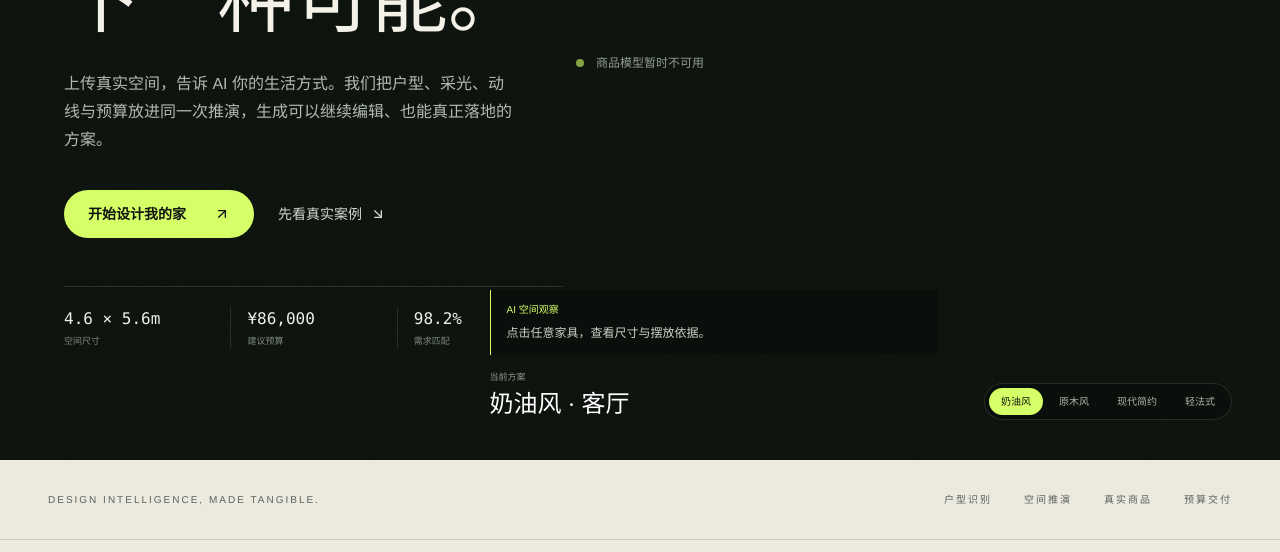
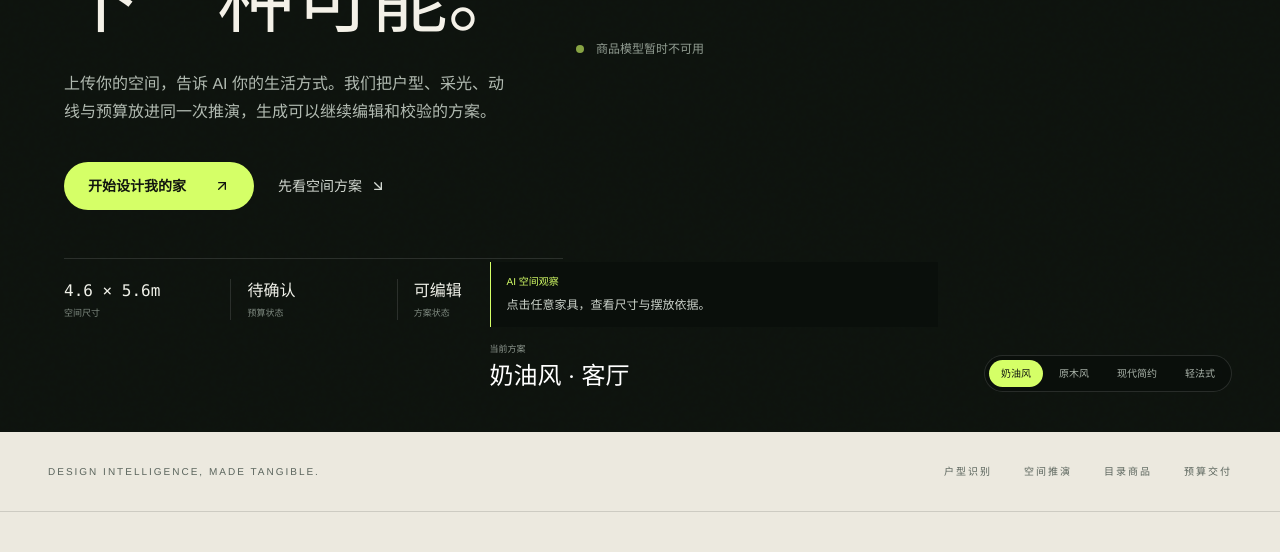
Before and after one commit to zhouyulin123/HausProject, a React (Vite) app in the folder frontend/: page / in a window 1280 px wide. Shown: the part 400-952 px from the top of the page. Built offline with nearby package versions, Linux system fonts and the light colour scheme; no server answers.

Commit message:
fix: 移除首页无证据质量声明

```diff
--- a/frontend/src/components/home/FurnitureModelShowcase.tsx
+++ b/frontend/src/components/home/FurnitureModelShowcase.tsx
@@ -70,10 +70,10 @@ export default function FurnitureModelShowcase() {
               01 / Living model index
             </p>
             <h2 className="mt-6 font-display text-4xl leading-[1.02] sm:text-6xl">
-              家具不等图片，<br />先以真实尺寸存在。
+              家具不等图片，<br />先以明确尺寸存在。
             </h2>
             <p className="mt-7 max-w-md text-sm leading-7 text-[#626c64]">
-              真实尺寸、材质与结构共同构成可进入空间方案的数字家具资产。
+              目录尺寸、材质与结构共同构成可进入空间方案的数字家具资产。
             </p>
           </div>
           <div className="mt-12 flex items-end justify-between gap-6 border-t border-[#1d241f]/15 pt-6">
--- a/frontend/src/components/home/HeroSection.tsx
+++ b/frontend/src/components/home/HeroSection.tsx
@@ -25,12 +25,6 @@ function HeroSceneFallback({ failed = false }: { failed?: boolean }) {
     </div>
   );
 }
-
-const suggestionBySpace: Record<SpaceName, { budget: string; match: string }> = {
-  客厅: { budget: "¥86,000", match: "98.2%" },
-  卧室: { budget: "¥52,000", match: "97.6%" },
-  餐厅: { budget: "¥38,000", match: "96.9%" },
-};
 
 export default function HeroSection() {
   const [space, setSpace] = useState<SpaceName>("客厅");
@@ -64,10 +58,10 @@ export default function HeroSection() {
     const depth = Math.max(...zs) - Math.min(...zs);
     return [
       { value: `${width.toFixed(1)} × ${depth.toFixed(1)}m`, label: "空间尺寸" },
-      { value: suggestionBySpace[space].budget, label: "建议预算" },
-      { value: suggestionBySpace[space].match, label: "需求匹配" },
+      { value: "待确认", label: "预算状态" },
+      { value: "可编辑", label: "方案状态" },
     ];
-  }, [activeScene, space]);
+  }, [activeScene]);
 
   return (
     <section className="home-hero home-grid relative overflow-hidden bg-[#0b0f0c] text-[#f1efe7]">
@@ -118,7 +112,7 @@ export default function HeroSection() {
               下一种可能。
             </h1>
             <p className="mt-6 max-w-md text-sm leading-7 text-[#b2bbb2] sm:mt-8 sm:text-base">
-              上传真实空间，告诉 AI 你的生活方式。我们把户型、采光、动线与预算放进同一次推演，生成可以继续编辑、也能真正落地的方案。
+              上传你的空间，告诉 AI 你的生活方式。我们把户型、采光、动线与预算放进同一次推演，生成可以继续编辑和校验的方案。
             </p>
             <div className="pointer-events-auto mt-7 flex flex-wrap items-center gap-3 sm:mt-9">
               <Link
@@ -132,7 +126,7 @@ export default function HeroSection() {
                 to="/styles"
                 className="inline-flex items-center gap-2 px-3 py-3 text-sm text-[#d2d8d1] transition-colors hover:text-white"
               >
-                先看真实案例
+                先看空间方案
                 <ArrowDownRight className="h-4 w-4" />
               </Link>
             </div>
--- a/frontend/src/lib/homeExperience.ts
+++ b/frontend/src/lib/homeExperience.ts
@@ -9,10 +9,10 @@ export type HomeExperienceStep = {
 };
 
 export const HOME_EXPERIENCE_STEPS: readonly HomeExperienceStep[] = [
-  { id: "scan", index: "01", eyebrow: "空间感知", title: "先读懂空间，\n再谈风格。", description: "识别墙体、门窗、采光与可用尺度，把一张房间照片还原成可推演的数字空间。", metric: { value: "28s", label: "完成空间初步解析" }, annotations: ["南向自然光", "主通道 960mm", "承重墙已锁定"] },
-  { id: "understand", index: "02", eyebrow: "生活建模", title: "设计围绕生活，\n而不是效果图。", description: "把预算、家庭成员、宠物、收纳与日常习惯转换成清晰的设计约束。", metric: { value: "12+", label: "生活维度同步分析" }, annotations: ["三口之家", "有宠物", "高收纳需求"] },
-  { id: "compose", index: "03", eyebrow: "方案生成", title: "让每一次生成，\n都有设计依据。", description: "AI 联合推演布局、材质、色彩和家具组合，并保留可继续修改的空间场景。", metric: { value: "3×", label: "并行生成差异化方案" }, annotations: ["奶油原木", "动线优化 +18%", "采光利用 +23%"] },
-  { id: "deliver", index: "04", eyebrow: "真实交付", title: "从灵感画面，\n走到可执行清单。", description: "方案连接真实商品、尺寸与报价，生成可沟通、可采购、可落地的完整提案。", metric: { value: "1:1", label: "方案与商品数据关联" }, annotations: ["真实 SKU", "分项预算", "品牌提案 PDF"] },
+  { id: "scan", index: "01", eyebrow: "空间感知", title: "先读懂空间，\n再谈风格。", description: "识别墙体、门窗、采光与可用尺度，把一张房间照片还原成可推演的数字空间。", metric: { value: "需确认", label: "关键空间事实" }, annotations: ["采光方向待识别", "主通道待校验", "结构风险需人工确认"] },
+  { id: "understand", index: "02", eyebrow: "生活建模", title: "设计围绕生活，\n而不是效果图。", description: "把预算、家庭成员、宠物、收纳与日常习惯转换成清晰的设计约束。", metric: { value: "结构化", label: "需求与约束" }, annotations: ["家庭成员", "宠物习惯", "收纳需求"] },
+  { id: "compose", index: "03", eyebrow: "方案生成", title: "让每一次生成，\n都有设计依据。", description: "AI 联合推演布局、材质、色彩和家具组合，并保留可继续修改的空间场景。", metric: { value: "可迭代", label: "方案状态" }, annotations: ["风格组合", "动线校验", "采光分析"] },
+  { id: "deliver", index: "04", eyebrow: "清单交付", title: "从灵感画面，\n走到可核验清单。", description: "方案连接目录商品、尺寸与报价，生成可沟通、可复核的提案。", metric: { value: "可追溯", label: "方案与目录数据" }, annotations: ["目录 SKU", "分项预算", "版本化提案"] },
 ] as const;
 
 export function getHomeExperienceStep(index: number): HomeExperienceStep {
--- a/frontend/src/pages/HomePage.tsx
+++ b/frontend/src/pages/HomePage.tsx
@@ -16,7 +16,7 @@ const systemCapabilities = [
   ["01", "Vision", "理解照片与户型图中的空间结构"],
   ["02", "Reasoning", "综合预算、生活习惯与设计约束"],
   ["03", "Spatial", "生成并持续编辑三维家具布局"],
-  ["04", "Commerce", "关联真实商品、尺寸与分项报价"],
+  ["04", "Commerce", "关联目录商品、尺寸与分项报价"],
 ];
 
 export default function HomePage() {
@@ -31,7 +31,7 @@ export default function HomePage() {
         <div className="mx-auto flex max-w-[1400px] flex-col justify-between gap-5 text-[10px] tracking-[0.2em] text-[#5b655d] uppercase md:flex-row md:items-center">
           <span>Design Intelligence, made tangible.</span>
           <div className="flex flex-wrap gap-x-8 gap-y-2">
-            <span>户型识别</span><span>空间推演</span><span>真实商品</span><span>预算交付</span>
+            <span>户型识别</span><span>空间推演</span><span>目录商品</span><span>预算交付</span>
           </div>
         </div>
       </section>
@@ -103,7 +103,7 @@ export default function HomePage() {
 
       <section className="px-5 py-24 sm:px-8 lg:px-12 lg:py-36">
         <div className="mx-auto grid max-w-[1400px] gap-16 lg:grid-cols-[0.75fr_1.25fr]">
-          <div><p className="text-[10px] tracking-[0.24em] text-[#637064] uppercase">03 / One connected system</p><h2 className="mt-6 font-display text-4xl leading-[1.08] tracking-[-0.04em] sm:text-6xl">从一张照片，<br />到一份真实提案。</h2><p className="mt-7 max-w-md text-sm leading-7 text-[#626c64]">视觉模型、空间规则、生成式 AI 与自有商品库在同一条链路上工作，让设计不再止步于一张漂亮图片。</p></div>
+          <div><p className="text-[10px] tracking-[0.24em] text-[#637064] uppercase">03 / One connected system</p><h2 className="mt-6 font-display text-4xl leading-[1.08] tracking-[-0.04em] sm:text-6xl">从一张照片，<br />到一份可编辑提案。</h2><p className="mt-7 max-w-md text-sm leading-7 text-[#626c64]">视觉模型、空间规则、生成式 AI 与商品目录在同一条链路上工作，让设计不再止步于一张漂亮图片。</p></div>
           <div className="border-t border-[#1d241f]/20">
             {systemCapabilities.map(([index, title, description]) => <div key={index} className="group grid grid-cols-[48px_100px_1fr_auto] items-center gap-3 border-b border-[#1d241f]/20 py-6 sm:grid-cols-[70px_150px_1fr_auto]"><span className="font-mono text-[10px] text-[#778178]">{index}</span><span className="font-mono text-xs tracking-[0.12em] uppercase">{title}</span><span className="text-sm leading-6 text-[#69736b]">{description}</span><Check className="h-4 w-4 text-[#53624f] transition-transform group-hover:scale-125" /></div>)}
           </div>
```
Also changed, not shown: 1 other file (tests, documents, lock files or other folders).
